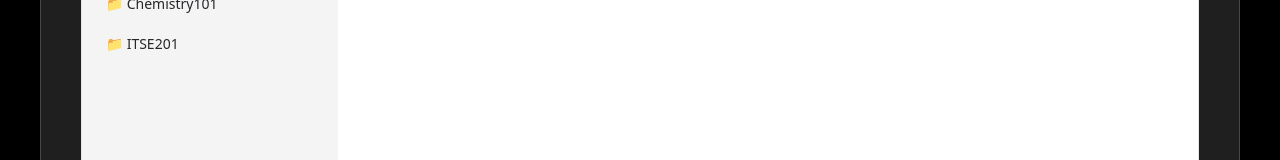
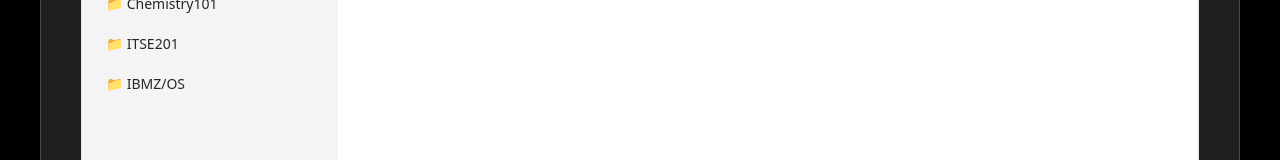
Before and after one commit to Mohammed2006bh/WEB-HMS, a Next.js app: page /BroSum in a window 1280 px wide. Shown: the part 296-456 px from the top of the page. Built offline with nearby package versions, Linux system fonts and the light colour scheme.

Commit message:
broupdate IBMZOS

```diff
--- a/app/(site)/BroSum/page.tsx
+++ b/app/(site)/BroSum/page.tsx
@@ -4,18 +4,24 @@ import SBody from "@/app/components/SBody";
 import { useState } from "react";
 
 const notes = {
-  Chemistry101: [
+  "Chemistry101": [
     {
       name: "Limits Summary",
       url: "/MyNotes/CHEM101/M-summary.pdf",
     },
   ],
-  ITSE201: [
+  "ITSE201": [
     {
       name: "Limits Summary",
       url: "/Mynotes/ITSE201/M-summary.pdf",
     },
   ],
+  "IBMZ/OS": [
+    {
+      name: "Limits Summary",
+      url: "/MyNotes/IBMZOS/M-summary.pdf",
+    },
+  ]
 };
 
 export default function MyNotes() {
```
Also changed, not shown: 1 other file (tests, documents, lock files or other folders).
